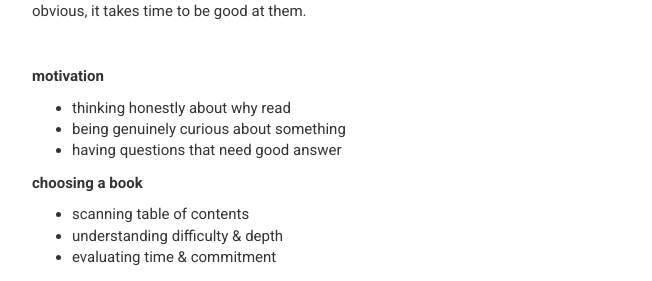
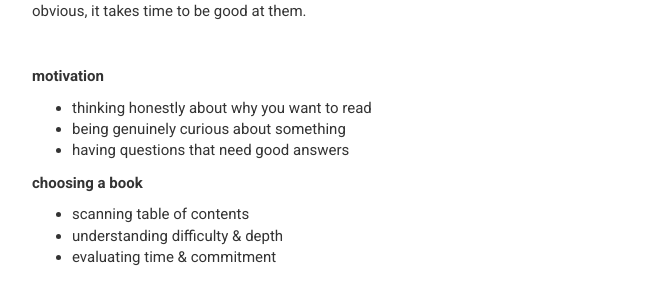
Before and after one commit to ianomad/ianomad.github.io, a Jekyll site: the page built from _posts/2023-10-25-How-I-Read.md, in a window 1280 px wide and 900 px high, scrolled down 1759 px. Shown: the part 161-442 px from the top of the window, without its empty margins (223-875 px from the left). Built offline with Jekyll 4.4.1, drawn with Linux system fonts in a browser that asks for light colours; nearby versions of some CDN libraries.

Commit message:
Update 2023-10-25-How-I-Read.md

```diff
--- a/_posts/2023-10-25-How-I-Read.md
+++ b/_posts/2023-10-25-How-I-Read.md
@@ -107,9 +107,9 @@ it takes time to be good at them.
 
 **motivation**
 
-- thinking honestly about why read
+- thinking honestly about why you want to read
 - being genuinely curious about something
-- having questions that need good answer
+- having questions that need good answers
 
 **choosing a book**
 
```
